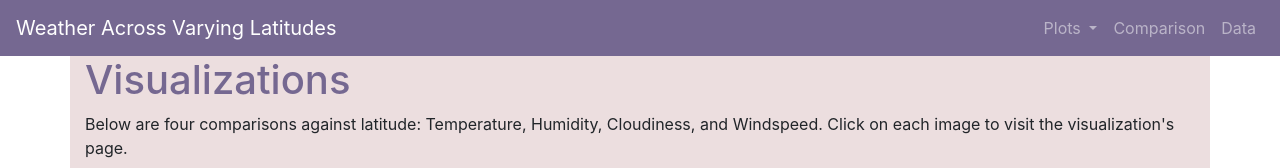
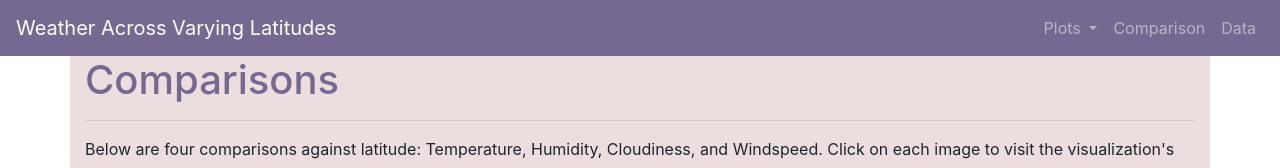
Before and after one commit to alissavokes/Web-Design-Challenge, a plain HTML site: page WebVisualizations/visualizations/comparison.html in a window 1280 px wide. Shown: the top 168 px of the page. Drawn offline with nearby package versions, Linux system fonts and the light colour scheme.

Commit message:
updating data link on comparison page

```diff
--- a/WebVisualizations/visualizations/comparison.html
+++ b/WebVisualizations/visualizations/comparison.html
@@ -32,7 +32,7 @@
                     <a class="nav-link" href="#">Comparison</a>
                 </li>
                 <li class="nav-item">
-                    <a class="nav-link" href="#">Data</a>
+                    <a class="nav-link" href="city_data.html">Data</a>
                 </li>
             </ul>
         </div>
@@ -41,7 +41,8 @@
     <div class="container">
         <div class="row" style="background-color: rgb(236, 222, 223);">
             <div class = "col-md-12">
-                <h1 style="color: rgb(117, 104, 145);">Visualizations</h1>
+                <h1 style="color: rgb(117, 104, 145);">Comparisons</h1>
+                <hr>
                 <p>Below are four comparisons against latitude: Temperature, Humidity,
                     Cloudiness, and Windspeed. Click on each image to visit the visualization's page.
                 </p>
```
